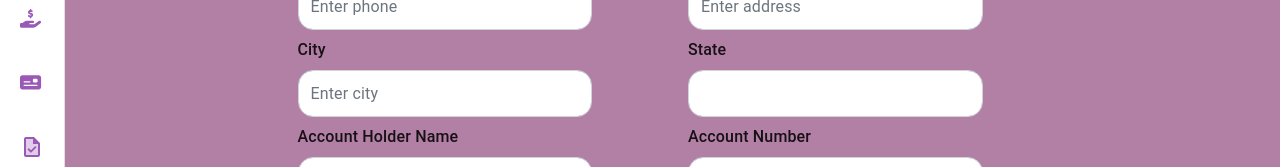
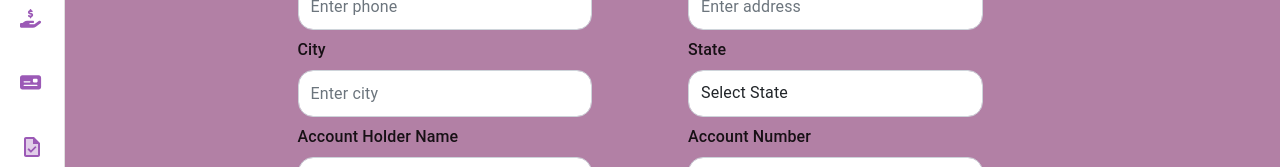
Before and after one commit to kalyani-coder/Event-Managment-Admin, a React (Create React App) app in the folder frontend/: page /addmanager in a window 1280 px wide. Shown: the part 399-566 px from the top of the page. Built offline with nearby package versions, Linux system fonts and the light colour scheme.

Commit message:
update AddManager.js

```diff
--- a/frontend/src/components/AddUser/AddManager.js
+++ b/frontend/src/components/AddUser/AddManager.js
@@ -380,9 +380,12 @@ const AddManager = () => {
                   <Form.Control
   as="select"
   value={state}
+  onChange={(e) => setState(e.target.value)}
   placeholder="Select State"
-                    onChange={(e) => setState(e.target.value)}
 >
+  <option value="" disabled>
+    Select State
+  </option>
   {indianStates.map((state) => (
     <option key={state} value={state}>
       {state}
```
Lines whose indentation alone changed are shown as unchanged.
